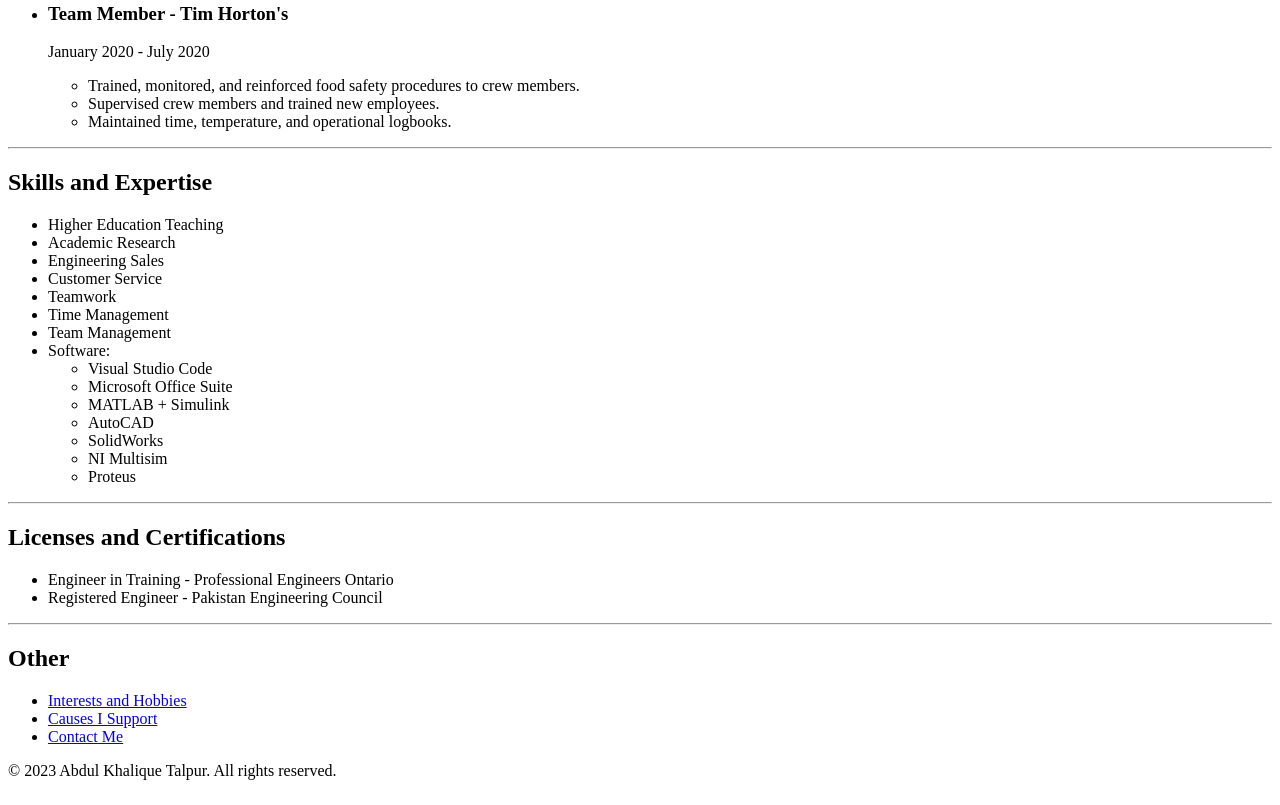
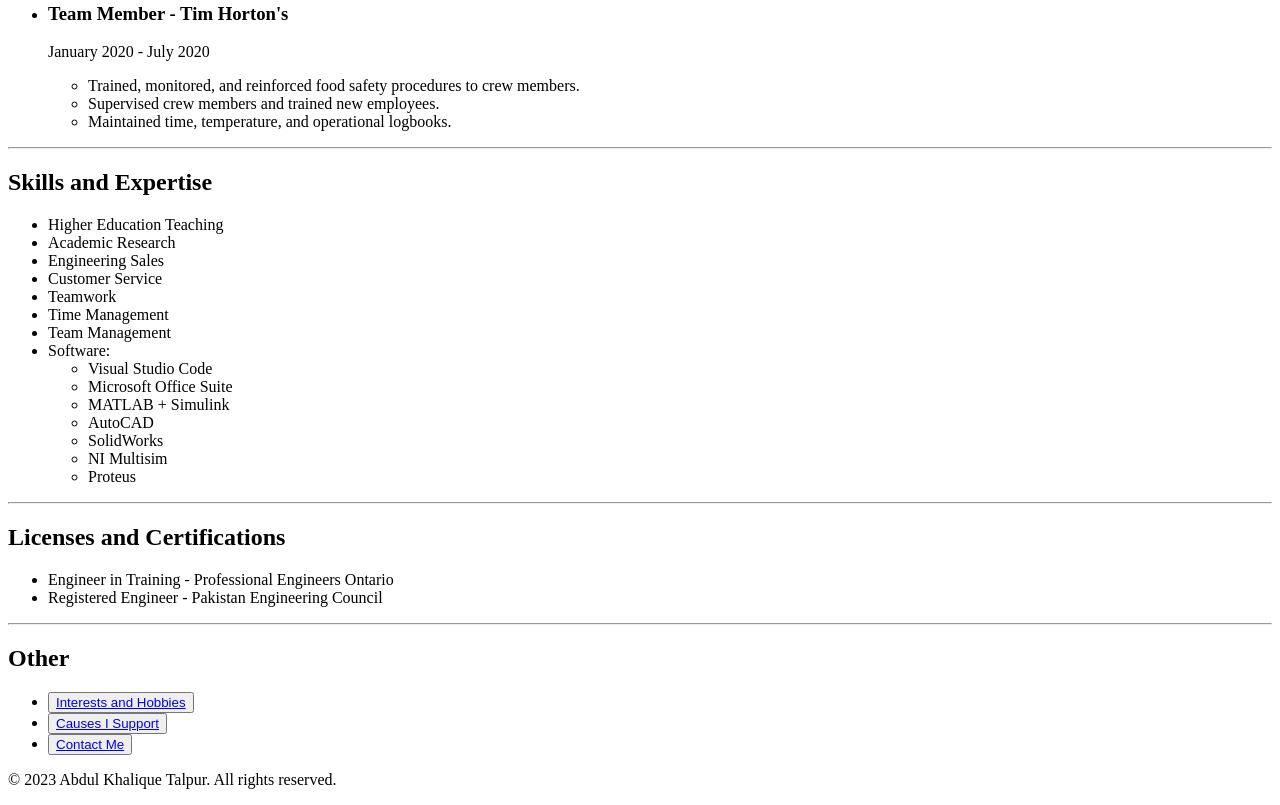
Before and after one commit to AKTalpur/My-HTML-Resume, a plain HTML site: page index.html in a window 1280 px wide. Shown: the part 1068-1873 px from the top of the page. Drawn offline with Linux system fonts and the light colour scheme.

Commit message:
Update index.html

```diff
--- a/index.html
+++ b/index.html
@@ -109,9 +109,9 @@
 
     <h2>Other</h2>
     <ul>
-        <li><a href="./other/hobbies.html">Interests and Hobbies</a></li>
-        <li><a href="./other/causes.html">Causes I Support</a></li>
-        <li><a href="./other/contact.html">Contact Me</a></li>
+        <li><button><a href="./other/hobbies.html">Interests and Hobbies</a></button></li>
+        <li><button><a href="./other/causes.html">Causes I Support</a></button></li>
+        <li><button><a href="./other/contact.html">Contact Me</a></button></li>
     </ul>
 
     <footer>
```
